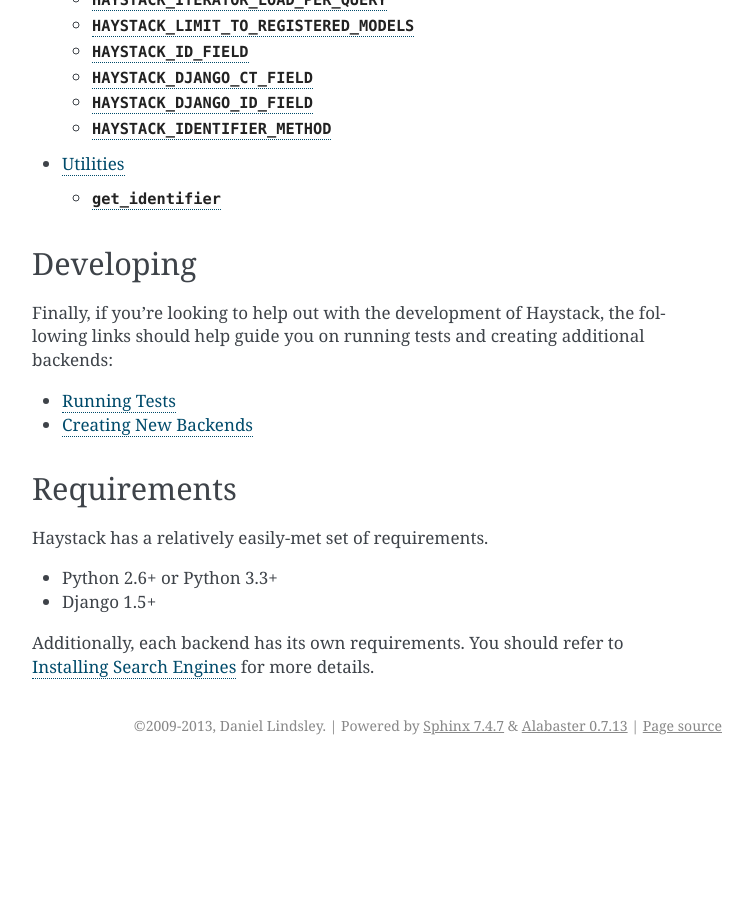
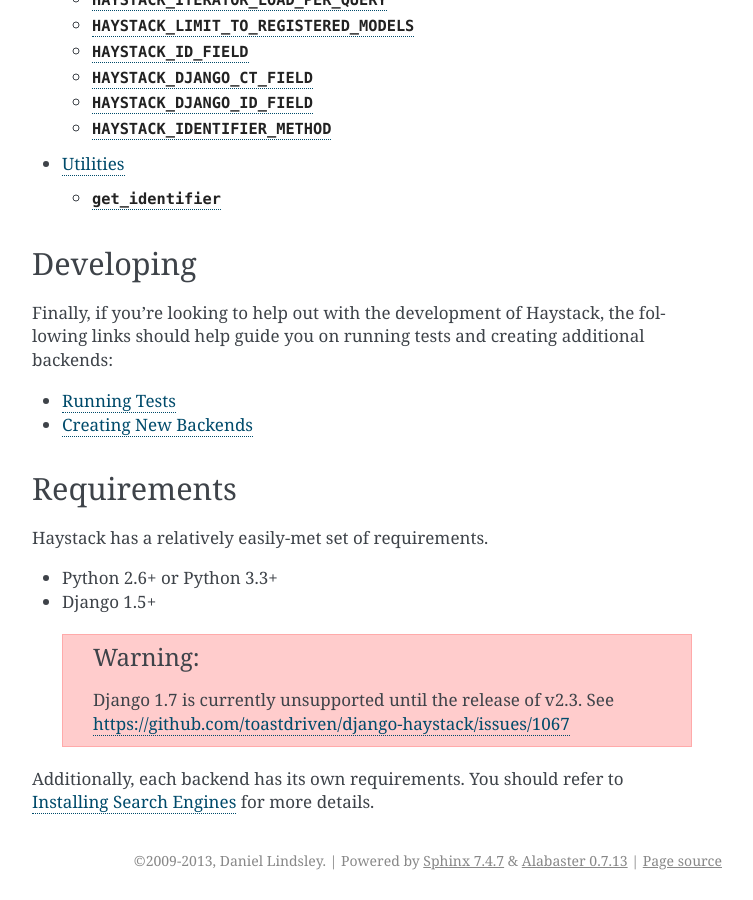
Before and after one commit to django-haystack/django-haystack, a Sphinx documentation site: the page built from docs/index.rst, in a window 1280 px wide and 900 px high, scrolled down 3103 px. Shown: the whole window, without its empty margins (388-1141 px from the left). Built offline with Sphinx 7.4.7, drawn with Linux system fonts in a browser that asks for light colours; before the commit the page ends 3868 px from its top, so only the background shows below that.

Commit message:
Add Django 1.7 warning to Sphinx docs as well

```diff
--- a/docs/index.rst
+++ b/docs/index.rst
@@ -113,5 +113,8 @@
 * Python 2.6+ or Python 3.3+
 * Django 1.5+
 
+ .. warning::
+     Django 1.7 is currently unsupported until the release of v2.3. See https://github.com/toastdriven/django-haystack/issues/1067
+
 Additionally, each backend has its own requirements. You should refer to
 :doc:`installing_search_engines` for more details.
```
